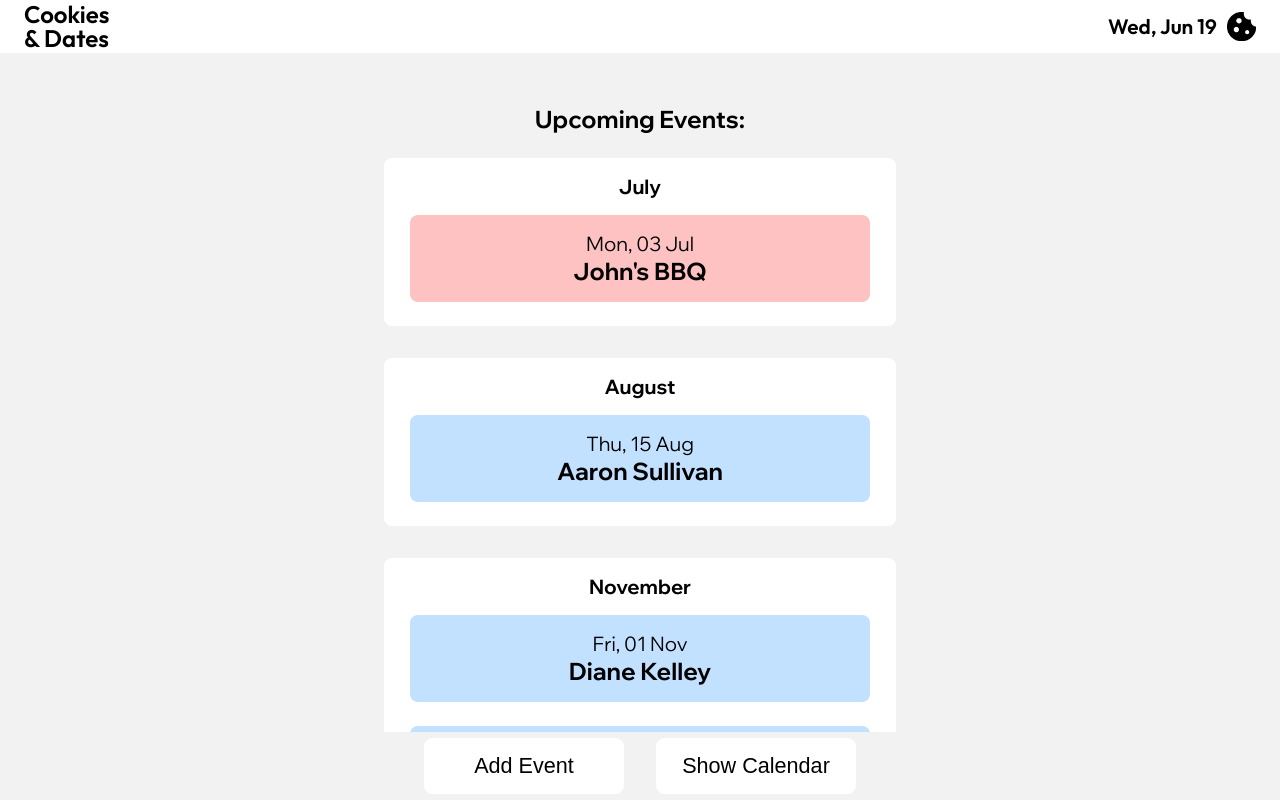
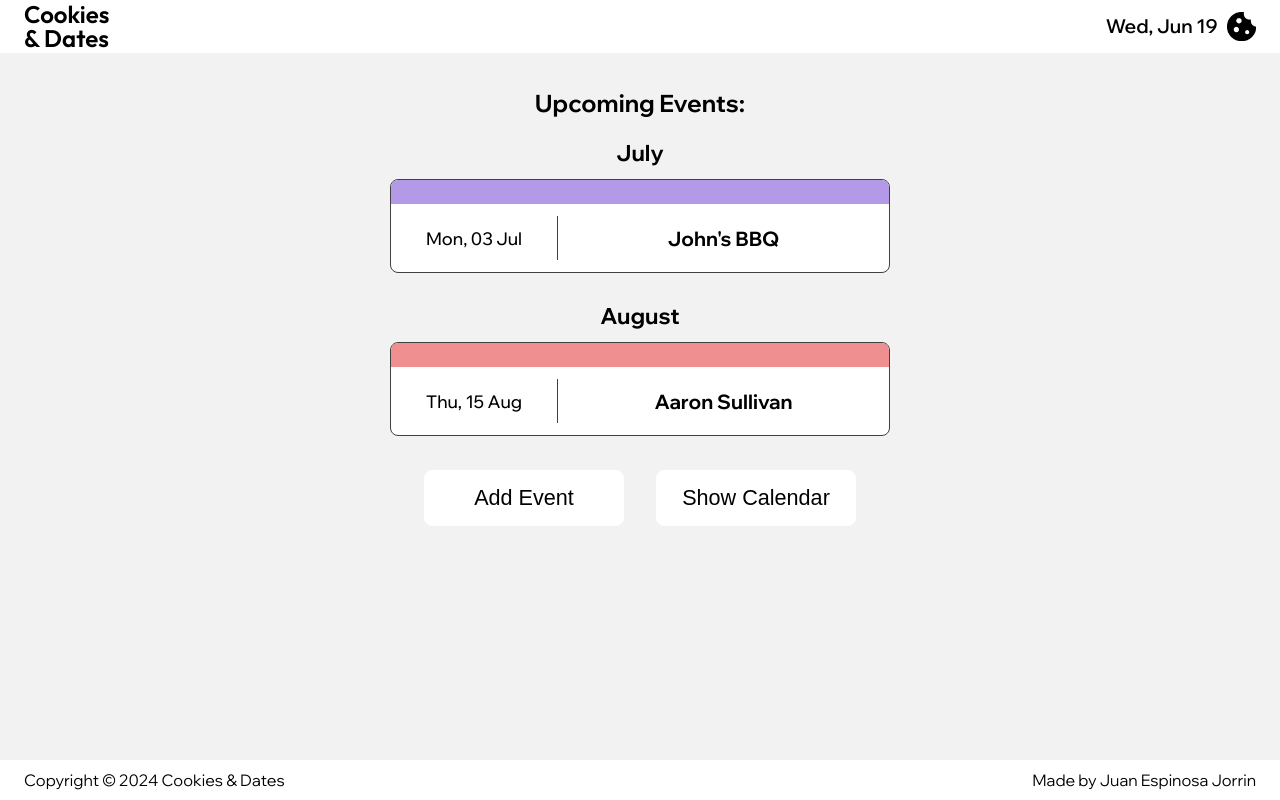
Before and after one commit to juanej88/cookies-dates, a React (Create React App) app: page / in a window 1280 px wide. Shown: the top 800 px of the page. Built offline with nearby package versions, Linux system fonts and the light colour scheme.

Commit message:
Restyle the Main component

```diff
--- a/public/index.html
+++ b/public/index.html
@@ -16,7 +16,7 @@
     <meta property="og:type" content="website application" />
     <meta property="og:description" content="Web app for storing and receiving notifications for dates like birthdays and anniversaries, with personalised messages generated using ChatGPT's API." />
     <meta property="og:url" content="https://cookiesdates.netlify.app" />
-    <meta property="og:image" content="./logo512.png" />
+    <meta property="og:image" content="./logo192.png" />
 
     <link rel="preconnect" href="https://fonts.googleapis.com">
     <link rel="preconnect" href="https://fonts.gstatic.com" crossorigin>
--- a/src/assets/styles/Footer.css
+++ b/src/assets/styles/Footer.css
@@ -1,14 +1,15 @@
 footer {
-  padding: 0.7rem;
+  height: 2.5rem;
+  padding: 0 1rem;
   font-size: 0.7rem;
   display: flex;
   justify-content: space-between;
   align-items: center;
 }
 
-@media only screen and (min-width: 550px) {
+@media only screen and (min-width: 768px) {
   footer {
-    padding: 1rem;
+    padding: 0 1.5rem;
     font-size: 1rem;
   }
 }
--- a/src/assets/styles/Header.css
+++ b/src/assets/styles/Header.css
@@ -26,10 +26,9 @@ header {
 }
 
 .user > p {
-  font-size: 1.3rem;
+  font-size: 1.2rem;
   font-weight: 600;
   padding-right: 0.5em;
-  font-family: "Outfit", sans-serif;
 }
 
 #menu-icon {
--- a/src/assets/styles/Main.css
+++ b/src/assets/styles/Main.css
@@ -1,77 +1,87 @@
 main {
-  min-height: 100vh;
-  padding-top: 6rem;
+  min-height: calc(100vh - 2.5rem);
+  padding-top: 5.5rem;
+  background-color: hsl(0, 0%, 95%);
   display: flex;
   flex-direction: column;
   align-items: center;
-  background-color: hsl(0, 0%, 95%);
 }
 
-.events > h1 {
-  text-align: center;
-  margin-bottom: 1.5rem;
+main > h1 {
+  font-size: 1.5rem;
+  margin-bottom: 1.25rem;
 }
 
-.month-container {
-  margin-bottom: 2rem;
-  padding-bottom: 1rem;
-  background-color: hsla(0, 0%, 100%);
-  border-radius: 0.5rem;
-  width: 90vw;
+section.month-events {
+  padding-bottom: 1.25rem;
+  width: 90%;
   max-width: 500px;
   display: flex;
   flex-direction: column;
   align-items: center;
 }
 
-h2.month-text {
-  font-size: 1.25rem;
-  padding-top: 1rem;
+section.month-events > h2 {
+  font-size: 1.4rem;
 }
 
-.event-card {
-  margin: 1rem 0 0.5rem 0;
-  padding: 0.75rem;
-  border-radius: 0.5rem;
-  display: flex;
-  flex-direction: column-reverse;
-  align-items: center;
-  width: 90%;
+article.event-card {
+  width: 100%;
+  background-color: hsla(0, 0%, 100%);
+  border: 1px solid hsl(0, 0%, 25%);
+  border-radius: 8px;
+  margin: 1.5rem 0 0.5rem 0;
 }
 
-.event-card > p {
-  font-size: 1.25rem;
+section.month-events > h2 + article.event-card {
+  margin: 0.75rem 0 0.5rem 0;
 }
 
-.event-card > h3 {
-  font-size: 1.5rem;
+.event-identifier {
+  border-radius: 7px 7px 0 0;
+  height: 1.5rem;
+  width: 100%;
 }
 
 .birthday {
-  background-color: hsla(210, 100%, 88%);
+  background-color: hsl(0, 75%, 75%);
 }
 
 .event {
-  background-color: hsl(0, 100%, 88%);
+  background-color: hsl(260, 60%, 75%);
 }
 
-@media only screen and (min-width: 550px) {
-  main {
-    padding-top: 6.5rem;
-  }
+aside.event-details {
+  display: grid;
+  grid-template-columns: 1fr 2fr;
+  padding: 0.75rem 0;
+  font-size: 1.1rem;
+  font-weight: 500;
+}
 
-  .month-container {
-    width: 80vw;
-  }
+aside.event-details > p {
+  display: flex;
+  justify-content: center;
+  align-items: center;
+  height: 2.75rem;
+  text-align: center;
+}
 
-  .event-card {
-    padding: 1rem;
+aside.event-details > p:nth-child(2) {
+  border-left: 1px solid hsl(0, 0%, 25%);
+  padding: 0 0.25rem;
+  font-size: 1.25rem;
+  font-weight: 700;
+}
+
+@media only screen and (min-width: 768px) {
+  section.month-events {
+    width: 60%;
   }
 }
 
-@media only screen and (min-width: 1100px) {
-  .month-container {
-    width: 40vw;
-    max-width: 600px;
+@media only screen and (min-width: 1024px) {
+  section.month-events {
+    width: 40%;
   }
 }
--- a/src/components/Footer.jsx
+++ b/src/components/Footer.jsx
@@ -9,7 +9,7 @@ const Footer = () => {
         <p>Copyright &#xa9; {getYear()} Cookies & Dates</p>
       </div>
       <div>
-        <p className='right'>
+        <p>
           Made by <a
           href='https://juanespinosa.netlify.app/'
           target='_blank'
--- a/src/components/Main.jsx
+++ b/src/components/Main.jsx
@@ -49,44 +49,57 @@ const Main = () => {
   // }, []);
 
   return (
-    <main>
-      <section className='events'>
+    <main className='events'>
       <h1>Upcoming Events:</h1>
 
-        <div className='month-container'>
-          <h2 className='month-text'>July</h2>
-          <div className={`event-card event`}>
-            <h3>John's BBQ</h3>
+        <section className='month-events'>
+          <h2>July</h2>
+          <article className='event-card'>
+            <div className='event-identifier event'></div>
+            <aside className='event-details'>
               <p>Mon, 03 Jul</p>
-          </div>
-        </div>
+              <p>John's BBQ</p>
+            </aside>
+          </article>
+        </section>
 
-        <div className='month-container'>
-          <h2 className='month-text'>August</h2>
-          <div className={`event-card birthday`}>
-            <h3>Aaron Sullivan</h3>
+        <section className='month-events'>
+          <h2>August</h2>
+          <article className='event-card'>
+            <div className='event-identifier birthday'></div>
+            <aside className='event-details'>
               <p>Thu, 15 Aug</p>
-          </div>
-        </div>
+              <p>Aaron Sullivan</p>
+            </aside>
+          </article>
+        </section>
 
-        <div className='month-container'>
-          <h2 className='month-text'>November</h2>
-          <div className={`event-card birthday`}>
-            <h3>Diane Kelley</h3>
+        {/* <section className='month-events'>
+          <h2>November</h2>
+          <article className='event-card'>
+            <div className='event-identifier birthday'></div>
+            <aside className='event-details'>
               <p>Fri, 01 Nov</p>
-          </div>
-          <div className={`event-card birthday`}>
-            <h3>Marlene Duncan</h3>
+              <p>Diane Kelley</p>
+            </aside>
+          </article>
+          <article className='event-card'>
+            <div className='event-identifier event'></div>
+            <aside className='event-details'>
               <p>Fri, 15 Nov</p>
-          </div>
-          <div className={`event-card birthday`}>
-            <h3>Ana Wells</h3>
+              <p>Our Wedding Anniversary</p>
+            </aside>
+          </article>
+          <article className='event-card'>
+            <div className='event-identifier birthday'></div>
+            <aside className='event-details'>
               <p>Sat, 16 Nov</p>
-          </div>
-        </div>
+              <p>Ana Wells</p>
+            </aside>
+          </article>
+        </section> */}
 
         {/* {eventCards} */}
-      </section>
       <ActionButtons />
     </main>
   );
--- a/src/components/Modal.jsx
+++ b/src/components/Modal.jsx
@@ -84,12 +84,12 @@ const Modal = (props) => {
     <section id='date-section' onClick={handleExteriorClick}>
       <form id='date-form' onSubmit={saveDate} autocomplete="off">
         <h2>New Event</h2>
-        <label htmlFor="name">Title</label>
+        <label htmlFor="name">Name</label>
         <input type="text" name='name' id='name' minLength='2' maxLength='20' value={formData.name} onChange={updateFormData} required autoFocus />
 
         {(formData.name || addYear !== null) &&
           <fieldset>
-            <legend>Do you want to include the year of birth?</legend>
+            <legend>Do you want to include the year?</legend>
             <div className='yes-no-container'>
               <button className='yes-no' id='yes-option' onClick={showDate}>Yes</button>
               <button className='yes-no' id='no-option' onClick={showDate}>No</button>
```
Lines whose indentation alone changed are shown as unchanged.
